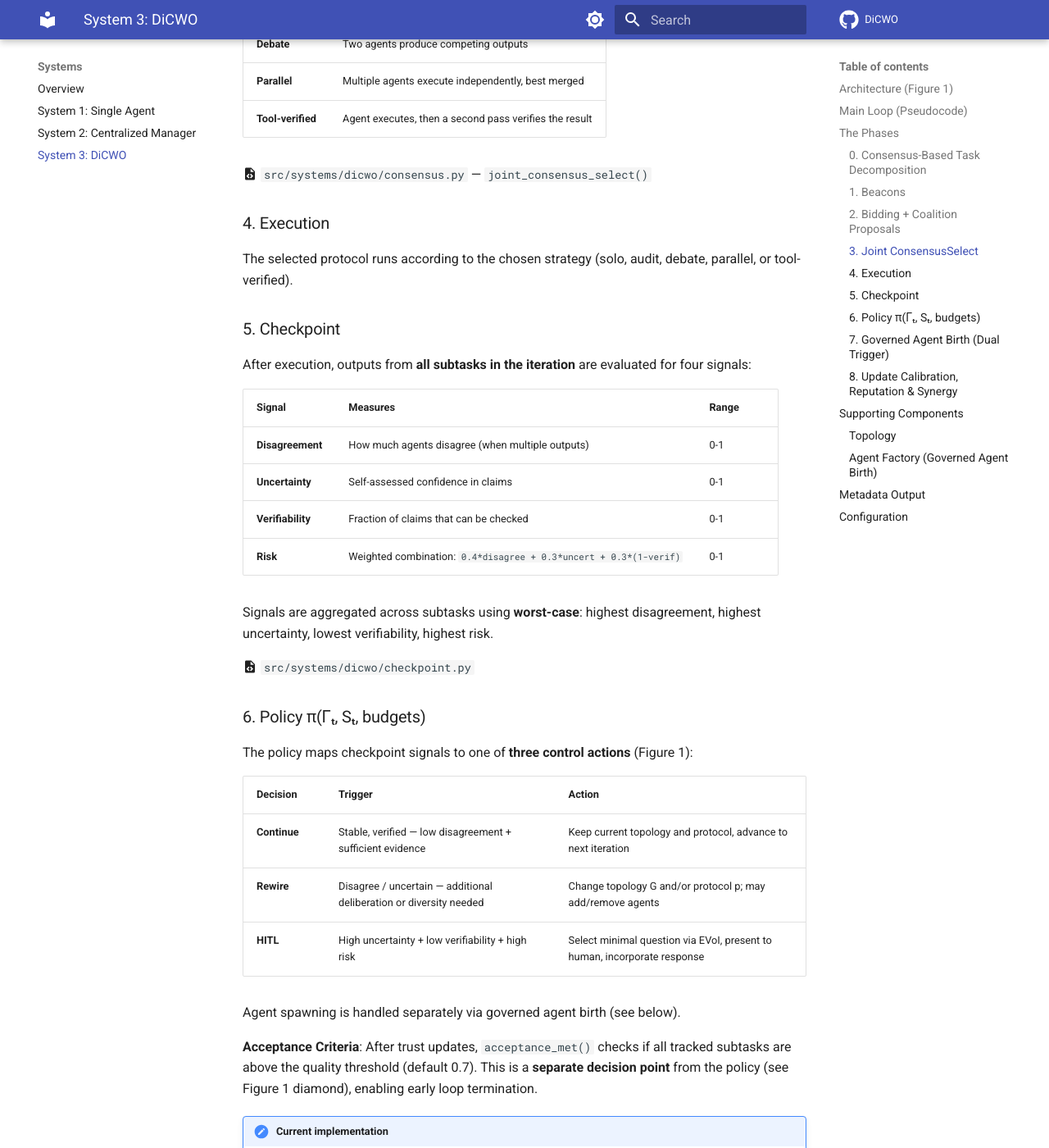
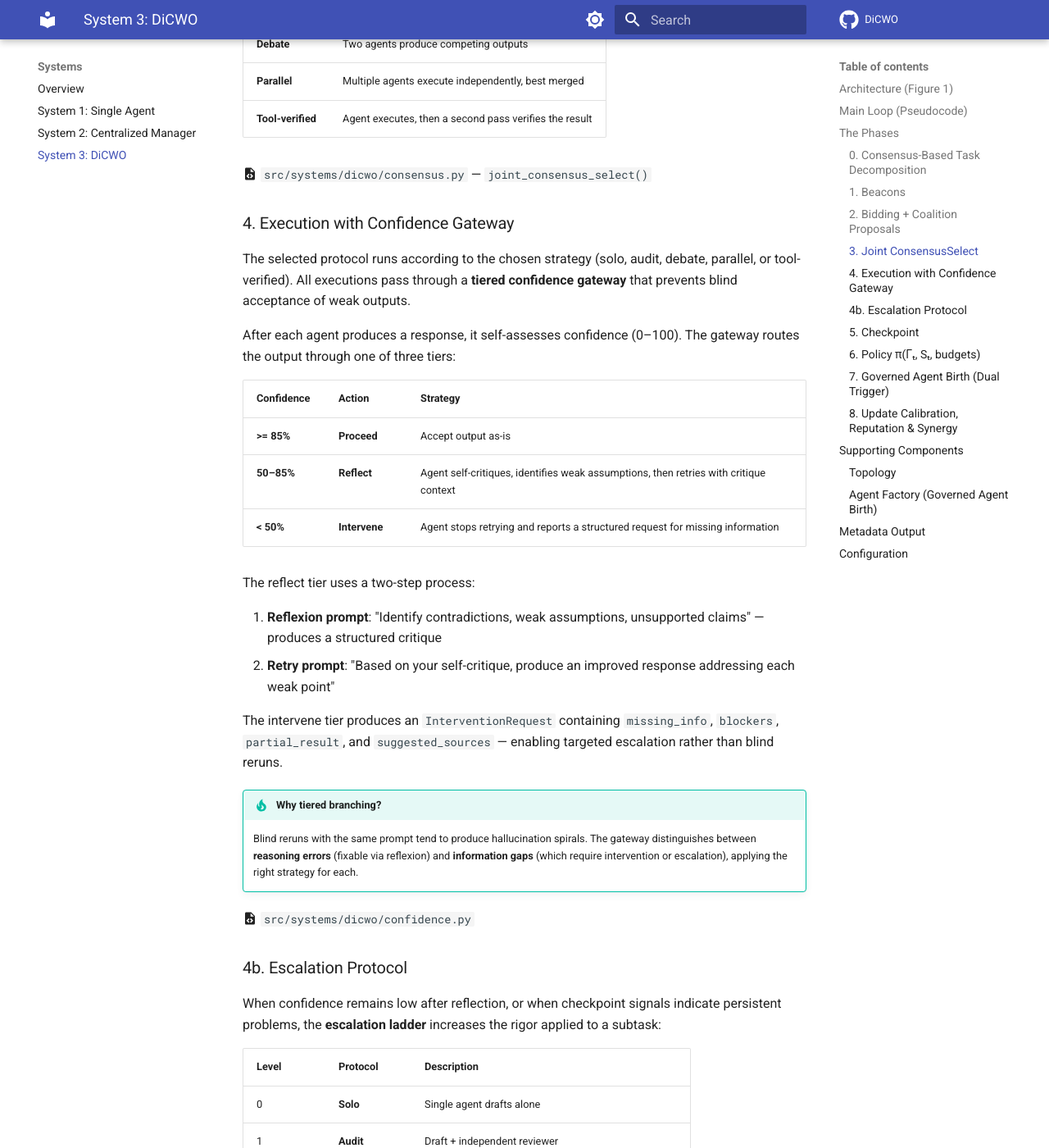
Before and after one commit to March-08/DiCWO, an MkDocs documentation site: the page built from docs/systems/dicwo.md, in a window 1280 px wide and 1400 px high, scrolled down 5216 px. Shown: the whole window at 82% size. Built offline with MkDocs 1.6.1 and Material for MkDocs 9.7.7, drawn with Linux system fonts in a browser that asks for light colours; comment, search, counter and statistics services are not loaded; some of the changed text lies outside the part shown.

Commit message:
Update docs with confidence gateway, escalation protocol, and reference constraints
Co-Authored-By: Claude Opus 4.6 (1M context) <noreply@anthropic.com>

```diff
--- a/docs/systems/dicwo.md
+++ b/docs/systems/dicwo.md
@@ -138,9 +138,50 @@ Three voters cast votes on the triple; votes are tallied **per dimension** weigh
 
 :material-file-code: `src/systems/dicwo/consensus.py` — `joint_consensus_select()`
 
-### 4. Execution
+### 4. Execution with Confidence Gateway
 
-The selected protocol runs according to the chosen strategy (solo, audit, debate, parallel, or tool-verified).
+The selected protocol runs according to the chosen strategy (solo, audit, debate, parallel, or tool-verified). All executions pass through a **tiered confidence gateway** that prevents blind acceptance of weak outputs.
+
+After each agent produces a response, it self-assesses confidence (0–100). The gateway routes the output through one of three tiers:
+
+| Confidence | Action | Strategy |
+|-----------|--------|----------|
+| **>= 85%** | **Proceed** | Accept output as-is |
+| **50–85%** | **Reflect** | Agent self-critiques, identifies weak assumptions, then retries with critique context |
+| **< 50%** | **Intervene** | Agent stops retrying and reports a structured request for missing information |
+
+The reflect tier uses a two-step process:
+
+1. **Reflexion prompt**: "Identify contradictions, weak assumptions, unsupported claims" — produces a structured critique
+2. **Retry prompt**: "Based on your self-critique, produce an improved response addressing each weak point"
+
+The intervene tier produces an `InterventionRequest` containing `missing_info`, `blockers`, `partial_result`, and `suggested_sources` — enabling targeted escalation rather than blind reruns.
+
+!!! tip "Why tiered branching?"
+    Blind reruns with the same prompt tend to produce hallucination spirals. The gateway distinguishes between **reasoning errors** (fixable via reflexion) and **information gaps** (which require intervention or escalation), applying the right strategy for each.
+
+:material-file-code: `src/systems/dicwo/confidence.py`
+
+### 4b. Escalation Protocol
+
+When confidence remains low after reflection, or when checkpoint signals indicate persistent problems, the **escalation ladder** increases the rigor applied to a subtask:
+
+| Level | Protocol | Description |
+|-------|----------|-------------|
+| 0 | **Solo** | Single agent drafts alone |
+| 1 | **Audit** | Draft + independent reviewer |
+| 2 | **Debate** | Two agents propose competing outputs, best selected |
+| 3 | **Tool-verified** | Extra self-review/verification step |
+
+Escalation is triggered by:
+
+- Confidence gateway **intervene** action (confidence < 50%)
+- Checkpoint **rewire** decision (high disagreement or uncertainty)
+- Persistent failure (subtask fails >= 2 consecutive times)
+
+Once escalated, the protocol acts as a **floor** — consensus can vote for equal or higher protocol, never lower. Subtasks re-enter the pending queue at the next iteration with the elevated protocol.
+
+:material-file-code: `src/systems/dicwo/escalation.py`
 
 ### 5. Checkpoint
 
@@ -237,6 +278,8 @@ Each DiCWO run produces metadata including:
 | `subtask_quality` | Quality score for each completed subtask |
 | `coverage_gaps` | Subtasks that had no capable bidders |
 | `failure_tracker` | Consecutive failure count per subtask |
+| `confidence_gateway` | Stats: total checks, passed/failed, reflections, interventions, avg confidence |
+| `escalation` | Per-subtask escalation levels reached and attempt counts |
 
 ## Configuration
 
```
Also changed, not shown: docs/reference/prompt-architecture.md (+23 -0 lines).
